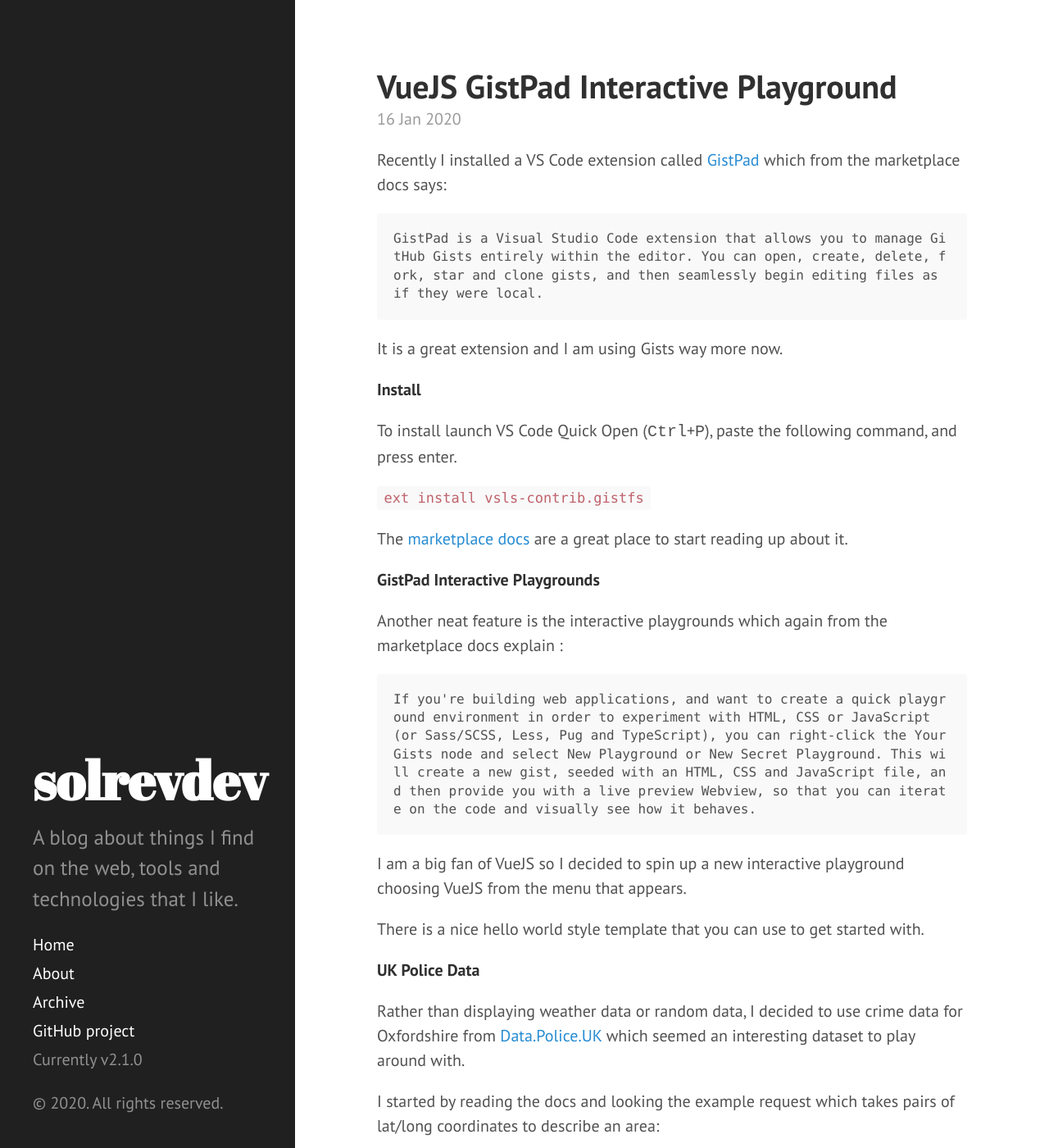
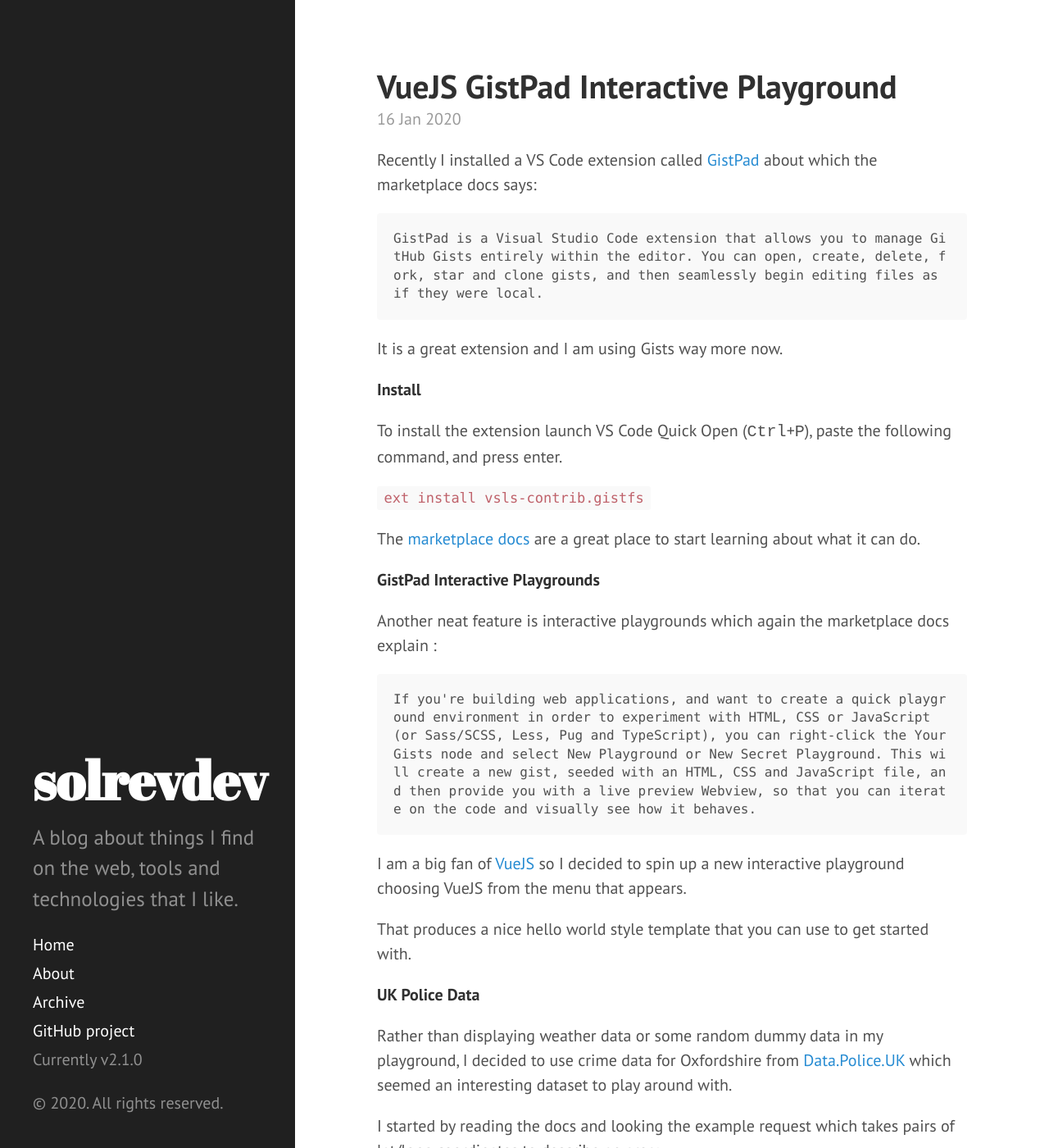
Before and after one commit to solrevdev/solrevdev.github.io, a Jekyll site: the page built from _posts/2020-01-16-vuejs-gistpad-interactive-playground.md, in a window 1280 px wide and 1400 px high. Shown: the whole window at 82% size. Built offline with Jekyll 4.4.1, drawn with Linux system fonts in a browser that asks for light colours; some of the changed text lies outside the part shown.

Commit message:
Update 2020-01-16-vuejs-gistpad-interactive-playground.md

```diff
--- a/_posts/2020-01-16-vuejs-gistpad-interactive-playground.md
+++ b/_posts/2020-01-16-vuejs-gistpad-interactive-playground.md
@@ -10,7 +10,7 @@ tags:
   - '#api'
   - '#policedata'
 ---
-Recently I installed a VS Code extension called [GistPad](https://marketplace.visualstudio.com/items?itemName=vsls-contrib.gistfs) which from the marketplace docs says:
+Recently I installed a VS Code extension called [GistPad](https://marketplace.visualstudio.com/items?itemName=vsls-contrib.gistfs) about which the marketplace docs says:
 
 	GistPad is a Visual Studio Code extension that allows you to manage GitHub Gists entirely within the editor. You can open, create, delete, fork, star and clone gists, and then seamlessly begin editing files as if they were local.
 
@@ -18,25 +18,25 @@ It is a great extension and I am using Gists way more now.
 
 **Install**
 
-To install launch VS Code Quick Open (<kbd>Ctrl</kbd>+<kbd>P</kbd>), paste the following command, and press enter.
+To install the extension launch VS Code Quick Open (<kbd>Ctrl</kbd>+<kbd>P</kbd>), paste the following command, and press enter.
 
 `ext install vsls-contrib.gistfs`
 
-The [marketplace docs](https://marketplace.visualstudio.com/items?itemName=vsls-contrib.gistfs) are a great place to start reading up about it.
+The [marketplace docs](https://marketplace.visualstudio.com/items?itemName=vsls-contrib.gistfs) are a great place to start learning about what it can do.
 
 **GistPad Interactive Playgrounds**
 
-Another neat feature is the interactive playgrounds which again from the marketplace docs explain :
+Another neat feature is interactive playgrounds which again the marketplace docs explain :
 
 	If you're building web applications, and want to create a quick playground environment in order to experiment with HTML, CSS or JavaScript (or Sass/SCSS, Less, Pug and TypeScript), you can right-click the Your Gists node and select New Playground or New Secret Playground. This will create a new gist, seeded with an HTML, CSS and JavaScript file, and then provide you with a live preview Webview, so that you can iterate on the code and visually see how it behaves.
 
-I am a big fan of VueJS so I decided to spin up a new interactive playground choosing VueJS from the menu that appears.
+I am a big fan of [VueJS](https://vuejs.com) so I decided to spin up a new interactive playground choosing VueJS from the menu that appears.
 
-There is a nice hello world style template that you can use to get started with.
+That produces a nice hello world style template that you can use to get started with.
 
 **UK Police Data**
 
-Rather than displaying weather data or random data, I decided to use crime data for Oxfordshire from [Data.Police.UK](https://data.police.uk/docs/) which seemed an interesting dataset to play around with.
+Rather than displaying weather data or some random dummy data in my playground, I decided to use crime data for Oxfordshire from [Data.Police.UK](https://data.police.uk/docs/) which seemed an interesting dataset to play around with.
 
 I started by reading the docs and looking the example request which takes pairs of lat/long coordinates to describe an area:
 
```
Also changed, not shown: other parts of _posts/2020-01-16-vuejs-gistpad-interactive-playground.md (+1 -1 lines).
